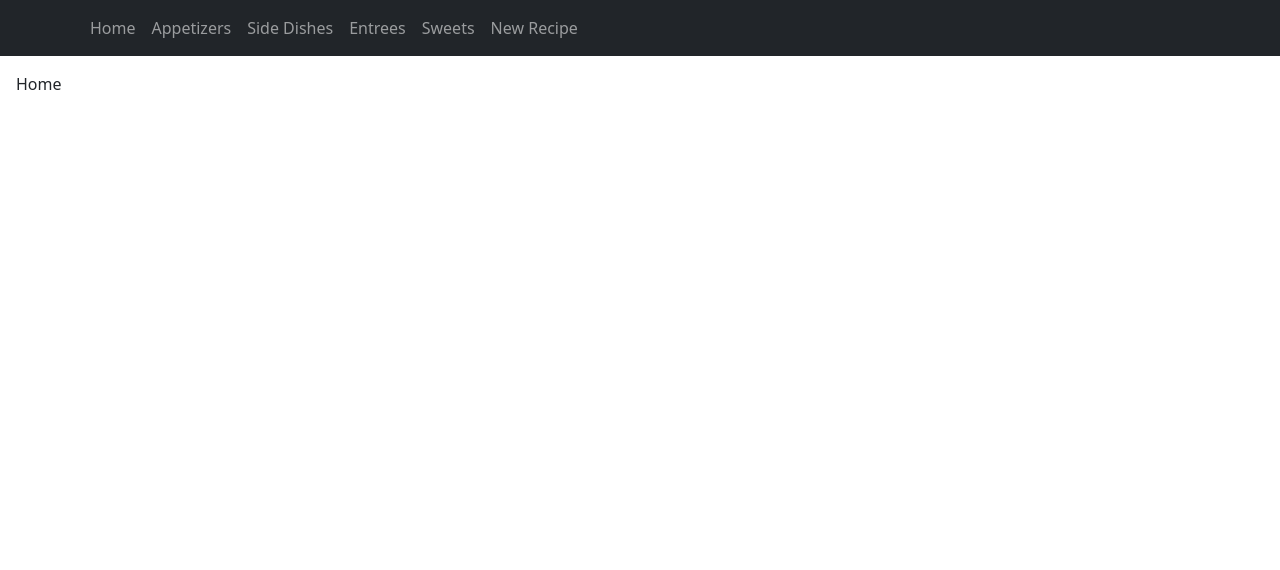
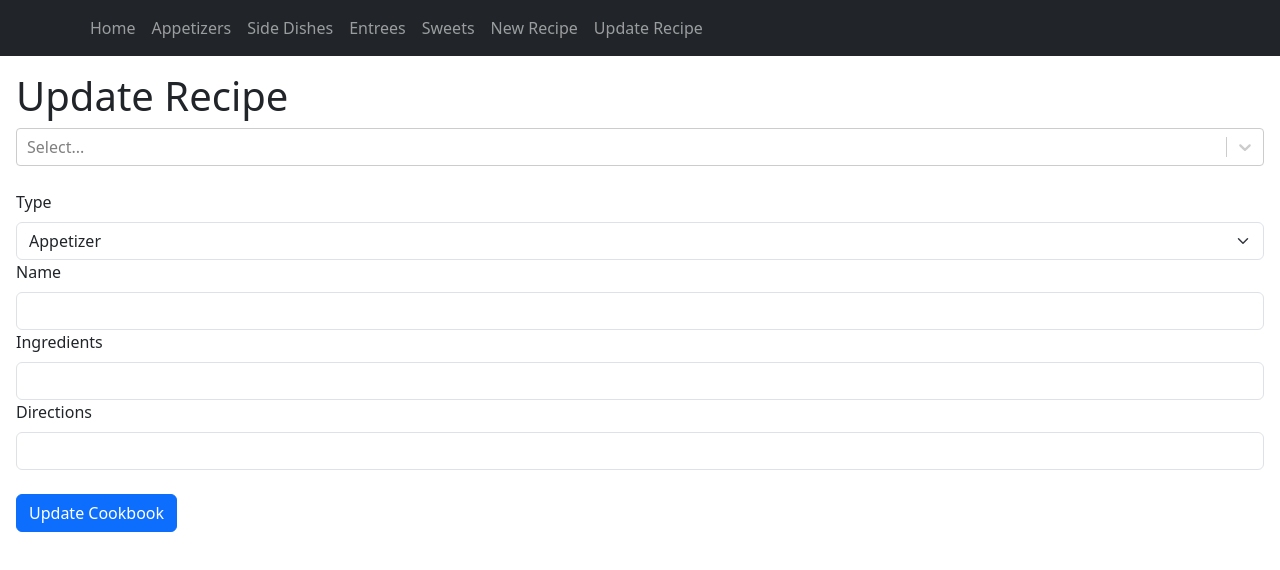
Before and after one commit to cplagge2/recipe-site, a React (Create React App) app: page /update-recipe in a window 1280 px wide. Shown: the top 570 px of the page. Built offline with nearby package versions, Linux system fonts and the light colour scheme; no server answers.

Commit message:
Add support for updating recipes

```diff
--- a/src/App.js
+++ b/src/App.js
@@ -10,18 +10,20 @@ import SweetsPage from './screens/SweetsPage';
 import SidesPage from './screens/SidesPage';
 import AddRecipe from './screens/AddRecipe';
 import RecipePage from './screens/RecipePage';
+import UpdateRecipe from './screens/UpdateRecipe';
 
 function App() {
   return (
   <BrowserRouter>
     <Routes>
       <Route path="/" element={<RecipeSite />}>
-        {/*<Route index element={<HomePage />} />*/}
+        <Route index element={<HomePage />} />
         <Route path="appetizers" element={<RecipePage type={'Appetizer'}/>} />
         <Route path="entrees" element={<RecipePage type={'Entree'}/>} />
         <Route path="sweets" element={<RecipePage type={'Sweet'}/>} />
         <Route path="side-dishes" element={<RecipePage type={'Side'}/>} />
         <Route path="add-recipe" element={<AddRecipe />} />
+        <Route path="update-recipe" element={<UpdateRecipe />} />
         <Route path="*" element={<HomePage />} />
       </Route>
     </Routes>
--- a/src/screens/HomePage.jsx
+++ b/src/screens/HomePage.jsx
@@ -1,6 +1,7 @@
 const HomePage = (props) => {
     return <div>
-        <text>Home</text>
+        <h1>Welcome!</h1>
+        <h4>Feel free to browse recipes or add some of your own!</h4>
     </div>
 }
 
--- a/src/screens/RecipePage.jsx
+++ b/src/screens/RecipePage.jsx
@@ -22,6 +22,7 @@ const RecipePage = (props) => {
     return <div>
         <Form.Label htmlFor="search-bar">Search</Form.Label>
         <Form.Control id="search-bar" value={search} onChange={(e) => setSearch(e.target.value)}></Form.Control>
+        <br/>
         {
         shown.length > 0 ?
             shown.map((recipe) => {
--- a/src/screens/RecipeSite.jsx
+++ b/src/screens/RecipeSite.jsx
@@ -42,6 +42,7 @@ const RecipeSite = (props) => {
                     <Nav.Link as={Link} to="/entrees">Entrees</Nav.Link>
                     <Nav.Link as={Link} to="/sweets">Sweets</Nav.Link>
                     <Nav.Link as={Link} to="/add-recipe">New Recipe</Nav.Link>
+                    <Nav.Link as={Link} to="/update-recipe">Update Recipe</Nav.Link>
                 </Nav>
             </Container>
         </Navbar>
--- /dev/null
+++ b/src/screens/UpdateRecipe.jsx
@@ -0,0 +1,111 @@
+import {Form, Button} from "react-bootstrap";
+import { useState, useContext, useEffect, useRef } from "react";
+import DataContext from "../contexts/DataContext";
+import Select from "react-select";
+
+
+export default function UpdateRecipe(props) {
+
+    const [name, setName] = useState("");
+    const nameRef = useRef("");
+    const [type, setType] = useState("Appetizer");
+    const typeRef = useRef("");
+    const [ingredients, setIngredients] = useState("");
+    const ingredientsRef = useRef("");
+    const [steps, setSteps] = useState("");
+    const directionsRef = useRef("");
+    const [recipes, setRecipes] = useContext(DataContext);
+    const [options, setOptions] = useState("");
+    const [active, setActive] = useState({});
+
+
+    useEffect(() => {
+        let optionArray = recipes.reduce((prev, cur) => [...prev, {value: cur.recipeName.toLowerCase(), label: cur.recipeName}], [])
+        setOptions(optionArray)
+    }, [recipes])
+
+    const recipePicked = (newVal) => {
+        let activeRecipe = recipes.find(recipe => recipe.recipeName.toLowerCase() === newVal.toLowerCase());
+        setName(activeRecipe.recipeName);
+        setIngredients(activeRecipe.ingredients);
+        setSteps(activeRecipe.directions);
+        setType(activeRecipe.recipeType);
+        setActive(activeRecipe)
+        nameRef.current.value = activeRecipe.recipeName;
+        ingredientsRef.current.value = activeRecipe.ingredients;
+        directionsRef.current.value = activeRecipe.directions;
+        typeRef.current.value = activeRecipe.recipeType;
+    }
+
+
+    const sendRecipe = () => {
+        let idVal = active.recipeID;
+        if(idVal){
+            fetch(`https://324t9imtmd.execute-api.us-east-2.amazonaws.com/default/recipes/${idVal}`, {
+                method: 'POST',
+                headers: {
+                    'Content-Type': 'application/json'
+                },
+                body: JSON.stringify({
+                    'id': idVal.toString(),
+                    'type': type,
+                    'name': name,
+                    'ingredients': ingredients,
+                    'directions': steps
+                })})
+            .then((resp) => {
+                if(resp.status === 200){
+                    return resp.json()
+                }
+                else{
+                    alert("Failed to add recipe")
+                }
+            })
+            .then(() => {
+                    let updated = recipes.filter(r => r.recipeID !== idVal);
+                    updated.push({
+                        'recipeID': idVal,
+                        'recipeType': type,
+                        'recipeName': name,
+                        'ingredients': ingredients,
+                        'directions': steps
+                    });
+                    setRecipes(updated);
+                    setName("");
+                    setIngredients("");
+                    setSteps("");
+                    nameRef.current.value = "";
+                    ingredientsRef.current.value = "";
+                    directionsRef.current.value = "";
+                }
+            );
+        }
+    }
+
+
+
+    return <>
+        <h1>Update Recipe</h1>
+        <Select options={options}
+        onChange={(e) => recipePicked(e.value)}
+        defaultValue={""} />
+        <br/>
+        <Form>
+            <Form.Label htmlFor="recipeType">Type</Form.Label>
+            <Form.Select id="recipeType" ref={typeRef} onChange={(e) => setType(e.target.value)}>
+                <option>Appetizer</option>
+                <option>Side Dish</option>
+                <option>Entree</option>
+                <option>Sweet</option>
+            </Form.Select>
+            <Form.Label htmlFor="recipeName">Name</Form.Label>
+            <Form.Control id="recipeName" ref={nameRef} onChange={(e) => setName(e.target.value)}></Form.Control>
+            <Form.Label htmlFor="ingredients">Ingredients</Form.Label>
+            <Form.Control id="ingredients" ref={ingredientsRef} onChange={(e) => setIngredients(e.target.value)}></Form.Control>
+            <Form.Label htmlFor="steps">Directions</Form.Label>
+            <Form.Control id="steps" ref={directionsRef} onChange={(e) => setSteps(e.target.value)}></Form.Control>
+        </Form>
+        <br />
+        <Button onClick={sendRecipe}>Update Cookbook</Button>
+    </>
+}
```
